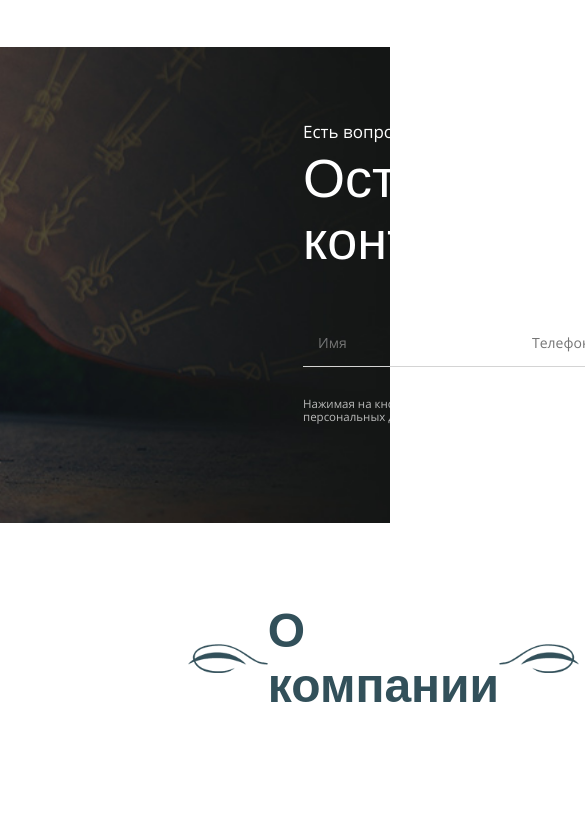
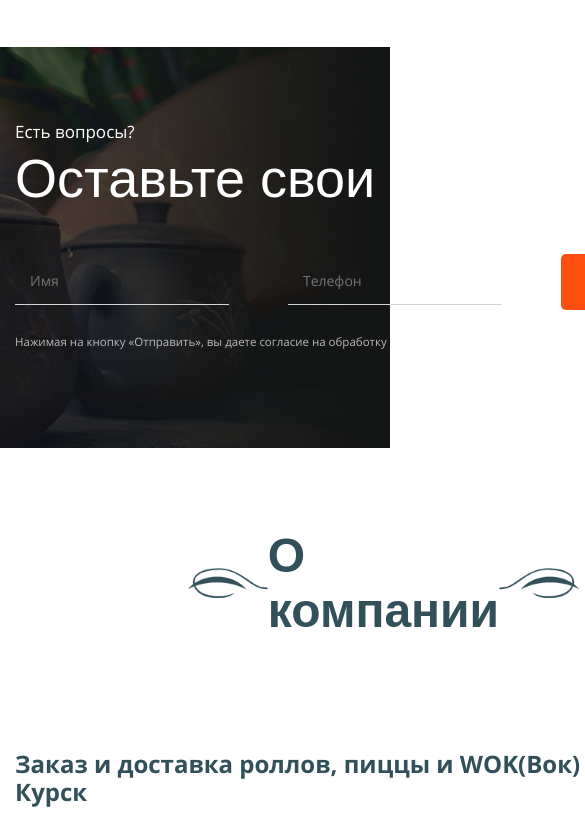
Before and after one commit to vecume/miushi, a plain HTML site: page index.html in a window 390 px wide. Shown: the part 6539-7362 px from the top of the page, 585 px wide, since content can reach past the window. Drawn offline with Linux system fonts and the light colour scheme; a web font is replaced by a local one.

Commit message:
Make contacts-section  responsive to 750px display

```diff
--- a/scss/blocks/_contact.scss
+++ b/scss/blocks/_contact.scss
@@ -1,5 +1,5 @@
 .contact__section {
-  padding: 75px 0;
+  padding: 100px 0;
   background-image: url("../../img/feedback_bg.jpg");
   background-position: center center;
   background-size: cover;
@@ -57,3 +57,16 @@
     background: $hover-orange;
   }
 }
+
+
+
+@media only screen and (max-width: 1200px) {
+  .contact__section {
+    padding: 75px 0;
+    background-image: url("../../img/feedback_bg-750.png");
+  }
+  .contact__section__inside__wrapper {
+    width: 100%;
+    margin: unset;
+  }
+}
```
Also changed, not shown: css/main.css, img/feedback_bg-750.png (added), 1 other file.
